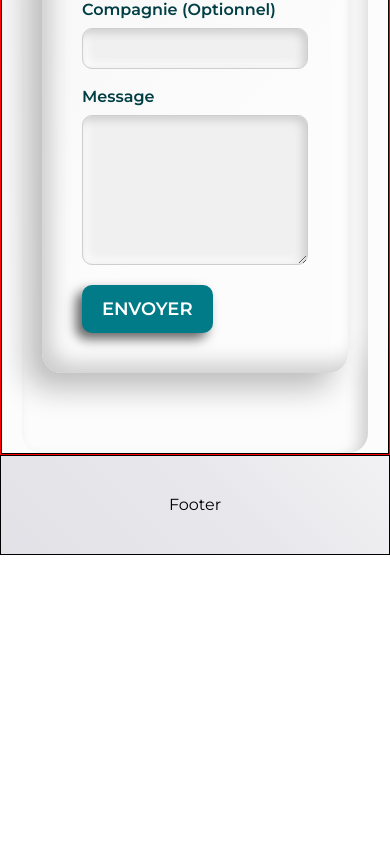
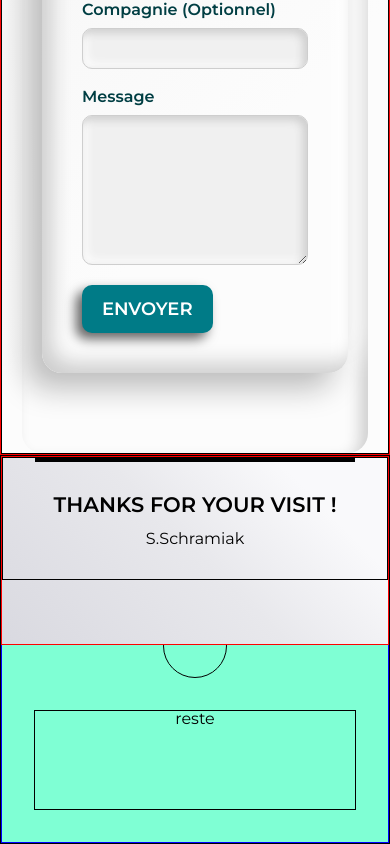
Before and after one commit to Axel-Martin7/schramiak-consulting, a Next.js app: page /en/test in a window 390 px wide. Shown: the part 8389-9233 px from the top of the page. Before the commit the page ends 8944 px from the top, so only its background shows below. Built offline with nearby package versions, Linux system fonts and the light colour scheme; a web font is replaced by a local one.

Commit message:
Create mobile structure and superposition of 2 sections on footer component

```diff
--- a/src/components/layout/Footer.module.scss
+++ b/src/components/layout/Footer.module.scss
@@ -1,7 +1,205 @@
+@import '@/styles/variables';
+@import '@/styles/mixins';
+
+// .footer {
+//   border: 1px solid black;
+
+//   .thanksSection {
+//     padding-bottom: 64px; // Ajout de l'espace en bas
+//     // background-color: white;
+//     position: relative;
+//     z-index: 1;
+//     border: 1px solid red;
+
+//     .contentContainer {
+//       position: relative;
+//       z-index: 2;
+//       display: flex;
+//       flex-direction: column;
+
+//       .separator {
+//         width: 100%;
+//         height: 4px;
+//         background-color: black;
+//       }
+
+//       .thanksMessageContainer {
+//         padding: 32px;
+//         display: flex;
+//         flex-direction: column;
+//         align-items: center;
+//         gap: 16px;
+
+//         .thanksMessage {
+//           font-size: 21px;
+//           font-weight: 600;
+//           text-transform: uppercase;
+//         }
+//       }
+//     }
+
+//     .layoutContainer {
+//       position: absolute;
+//       top: 0;
+//       left: 0;
+//       width: 100%;
+//       height: 100%;
+//       overflow: visible; // Permettre l'ombre de dépasser
+//       z-index: 2; // S'assurer que ce conteneur est au-dessus de .carvedSection
+
+//       border: 1px solid black;
+//       // Pseudo-élément pour le drop shadow sur la coupure
+
+//       .topLayout {
+//         position: relative;
+//         width: 100%;
+//         height: 100%;
+//         border: 1px solid orange;
+//         background: linear-gradient(
+//           45deg,
+//           $color-slate-grey-6 0%,
+//           $color-slate-grey-4 50%,
+//           $color-slate-grey-2 80%
+//         );
+//         background-attachment: fixed;
+//         background-size: cover;
+//         clip-path: polygon(
+//           0 0,
+//           100% 0%,
+//           100% 100%,
+//           50% calc(100% - 64px),
+//           0% 100%
+//         );
+//         /* Note : Le clip-path s'appliquera uniquement à .topLayout et non à son pseudo-élément désormais */
+//       }
+//     }
+//   }
+
+//   .carvedSection {
+//     margin-bottom: -64px; // Annule l'espace superflu en bas du footer crée par la remontée de 64px de carvedSection
+//     padding: 32px;
+//     display: flex;
+//     flex-direction: column;
+//     align-items: center;
+//     gap: 32px;
+//     border: 1px solid blue;
+//     background-color: aquamarine;
+
+//     position: relative;
+//     top: -64px; // Remontée de la section pour la superposer
+
+//     .logoContainer {
+//       width: 64px;
+//       aspect-ratio: 1/1;
+//       border-radius: 50%;
+//       border: 1px solid black;
+//     }
+
+//     .navList {
+//       display: flex;
+//       flex-direction: column;
+//       gap: 8px;
+//       border: 1px solid black;
+
+//       .navItem {
+//         font-size: 12px;
+//         text-transform: uppercase;
+//         font-weight: 600;
+//       }
+//     }
+
+//     .socialIcon {
+//       display: flex;
+//       gap: 16px;
+//       .icon {
+//         width: 32px;
+//         aspect-ratio: 1/1;
+//         border-radius: 50%;
+//         border: 1px solid black;
+//       }
+//     }
+
+//     .small {
+//       text-align: center;
+//       font-size: 10px;
+//     }
+//   }
+// }
+
 .footer {
-  height: 100px;
-  display: flex;
-  justify-content: center;
-  align-items: center;
   border: 1px solid black;
+
+  .thanksSection {
+    position: relative;
+    z-index: 1;
+    padding-bottom: calc(32px + 32px);
+    /* 64px = pour que la section arrive au centre du logoContainer de la carvedSection
+    32px (taille de l'espace entre le haut de carvedSection et logoContainer
+    32px (moitiée de la hauteur du logo container)
+    */
+    border: 1px solid red;
+
+    background: linear-gradient(
+      45deg,
+      $color-slate-grey-6 0%,
+      $color-slate-grey-4 50%,
+      $color-slate-grey-2 80%
+    );
+    background-attachment: fixed;
+    background-size: cover;
+
+    .contentContainer {
+      padding: 0 32px;
+      display: flex;
+      flex-direction: column;
+      border: 1px solid black;
+
+      .separator {
+        width: 100%;
+        height: 4px;
+        background-color: black;
+      }
+
+      .thanksMessageContainer {
+        display: flex;
+        flex-direction: column;
+        align-items: center;
+        gap: 16px;
+        padding: 32px 0;
+
+        .thanksMessage {
+          font-size: 21px;
+          font-weight: 600;
+          text-transform: uppercase;
+        }
+      }
+    }
+  }
+
+  .carvedSection {
+    position: relative;
+    top: -64px;
+    margin-bottom: -64px; // Annule l'espace superflu en bas du footer crée par la remontée de 64px de carvedSection
+    padding: 32px;
+    display: flex;
+    flex-direction: column;
+    align-items: center;
+    gap: 32px;
+    background-color: aquamarine;
+    border: 1px solid blue;
+
+    .logoContainer {
+      width: 64px;
+      aspect-ratio: 1/1;
+      border-radius: 50%;
+      border: 1px solid black;
+    }
+
+    .rest {
+      text-align: center;
+      width: 100%;
+      height: 100px;
+      border: 1px solid black;
+    }
+  }
 }
--- a/src/components/layout/Footer.tsx
+++ b/src/components/layout/Footer.tsx
@@ -2,5 +2,75 @@ import React from 'react';
 import styles from './Footer.module.scss';
 
 export default function Footer() {
-  return <footer className={styles.footer}>Footer</footer>;
+  return (
+    // <footer className={styles.footer}>
+    //   <section className={styles.thanksSection}>
+    //     <div className={styles.contentContainer}>
+    //       <span className={styles.separator}></span>
+    //       <div className={styles.thanksMessageContainer}>
+    //         <h3 className={styles.thanksMessage}>Thanks for your visit !</h3>
+    //         <p className={styles.signature}>S.Schramiak</p>
+    //       </div>
+    //     </div>
+
+    //     <div className={styles.layoutContainer}>
+    //       <div className={styles.topLayout}></div>
+    //       <svg
+    //         className={styles.cutShadow}
+    //         viewBox="0 0 100 100"
+    //         preserveAspectRatio="none"
+    //       >
+    //         <polyline
+    //           points="0,100 50,84 100,100"
+    //           fill="none"
+    //           stroke="black"
+    //           strokeWidth="2"
+    //           style={{ filter: 'drop-shadow(0 4px 4px rgba(0,0,0,0.3))' }}
+    //         />
+    //       </svg>
+    //     </div>
+    //   </section>
+
+    //   <section className={styles.carvedSection}>
+    //     <div className={styles.logoContainer}></div>
+
+    //     <ul className={styles.navList}>
+    //       <li className={styles.navItem}>About</li>
+    //       <li className={styles.navItem}>About</li>
+    //       <li className={styles.navItem}>About</li>
+    //       <li className={styles.navItem}>About</li>
+    //       <li className={styles.navItem}>About</li>
+    //       <li className={styles.navItem}>About</li>
+    //     </ul>
+
+    //     <div className={styles.socialIcon}>
+    //       <div className={styles.icon}></div>
+    //       <div className={styles.icon}></div>
+    //       <div className={styles.icon}></div>
+    //       <div className={styles.icon}></div>
+    //     </div>
+
+    //     <p className={styles.small}>
+    //       Lorem ipsum dolor sit amet consectetur, adipisicing elit.
+    //     </p>
+    //   </section>
+    // </footer>
+
+    <footer className={styles.footer}>
+      <section className={styles.thanksSection}>
+        <div className={styles.contentContainer}>
+          <span className={styles.separator}></span>
+          <div className={styles.thanksMessageContainer}>
+            <h3 className={styles.thanksMessage}>Thanks for your visit !</h3>
+            <p className={styles.signature}>S.Schramiak</p>
+          </div>
+        </div>
+      </section>
+
+      <section className={styles.carvedSection}>
+        <div className={styles.logoContainer}></div>
+        <div className={styles.rest}>reste</div>
+      </section>
+    </footer>
+  );
 }
```
